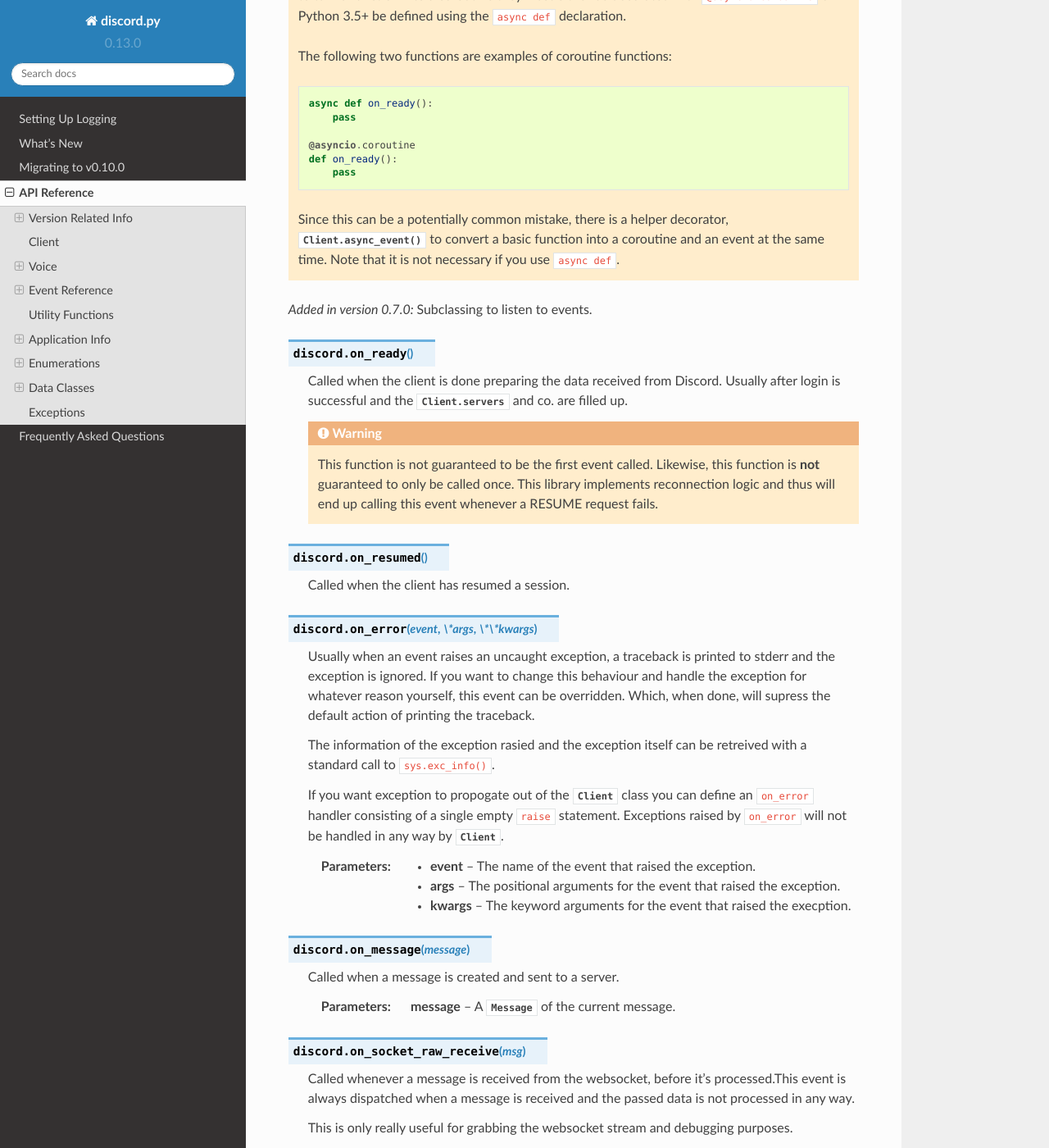
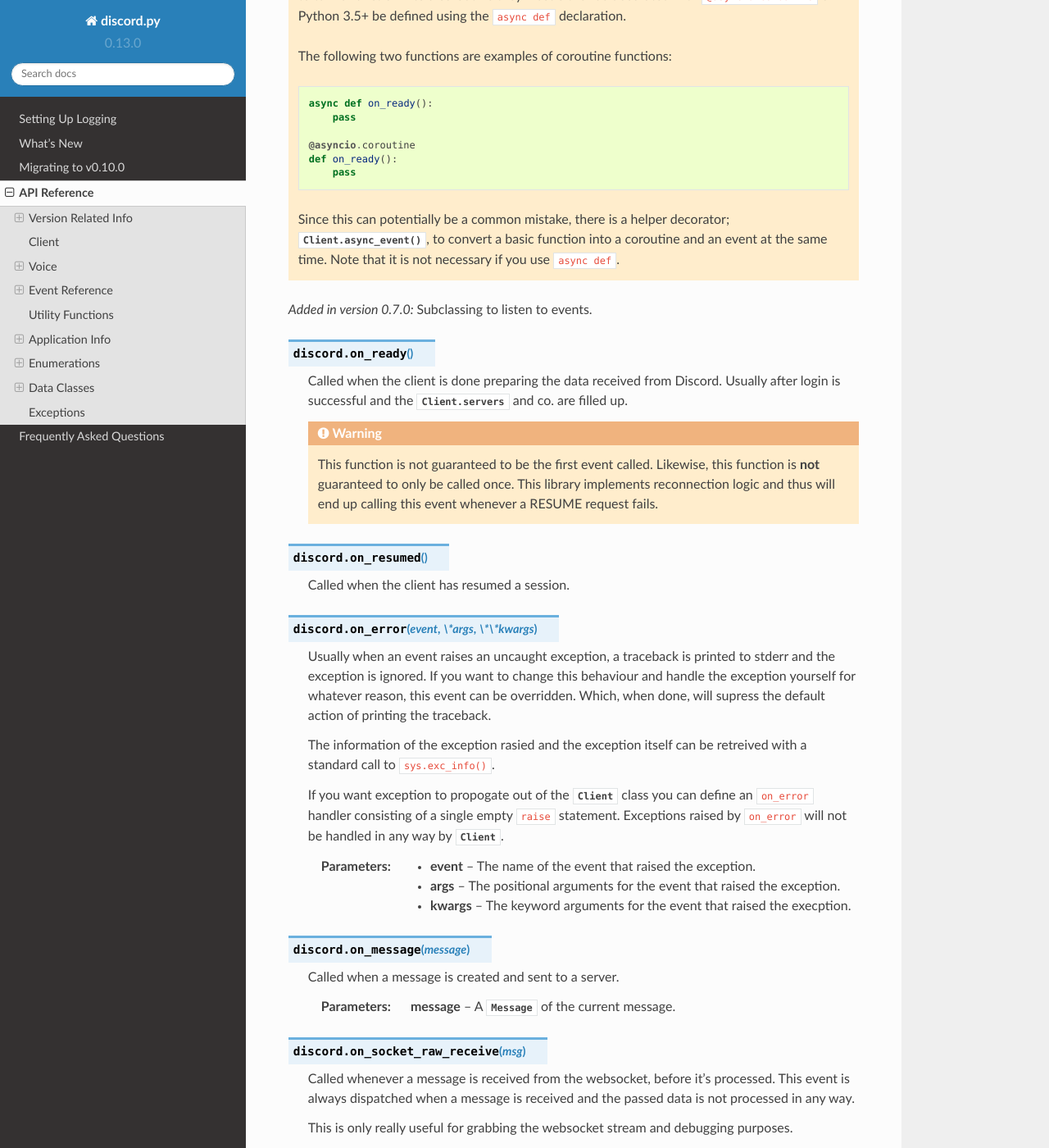
Before and after one commit to Rapptz/discord.py, a Sphinx documentation site: the page built from docs/api.rst, in a window 1280 px wide and 1400 px high, scrolled down 1880 px. Shown: the whole window at 82% size. Built offline with Sphinx 7.4.7 and the Read the Docs theme 2.0.0, drawn with Linux system fonts in a browser that asks for light colours; some of the changed text lies outside the part shown.

Commit message:
Fix typos and discrepancies in docs

```diff
--- a/docs/api.rst
+++ b/docs/api.rst
@@ -91,8 +91,8 @@
         def on_ready():
             pass
 
-    Since this can be a potentially common mistake, there is a helper
-    decorator, :meth:`Client.async_event` to convert a basic function
+    Since this can potentially be a common mistake, there is a helper
+    decorator; :meth:`Client.async_event`, to convert a basic function
     into a coroutine and an event at the same time. Note that it is
     not necessary if you use ``async def``.
 
@@ -119,8 +119,8 @@
 
     Usually when an event raises an uncaught exception, a traceback is
     printed to stderr and the exception is ignored. If you want to
-    change this behaviour and handle the exception for whatever reason
-    yourself, this event can be overridden. Which, when done, will
+    change this behaviour and handle the exception yourself for whatever reason,
+    this event can be overridden. Which, when done, will
     supress the default action of printing the traceback.
 
     The information of the exception rasied and the exception itself can
@@ -146,7 +146,7 @@
 .. function:: on_socket_raw_receive(msg)
 
     Called whenever a message is received from the websocket, before
-    it's processed.This event is always dispatched when a message is
+    it's processed. This event is always dispatched when a message is
     received and the passed data is not processed in any way.
 
     This is only really useful for grabbing the websocket stream and
@@ -222,8 +222,8 @@
 
     Called whenever a channel is updated. e.g. changed name, topic, permissions.
 
-    :param before: The :class:`Channel` that got updated with the old info.
-    :param after: The :class:`Channel` that got updated with the updated info.
+    :param before: The :class:`Channel` that got updated, with the old info.
+    :param after: The :class:`Channel` that got updated, with the updated info.
 
 .. function:: on_member_join(member)
               on_member_remove(member)
@@ -498,7 +498,6 @@
     .. attribute:: frankfurt
 
         The Frankfurt region.
-
     .. attribute:: brazil
 
         The Brazil region.
@@ -538,7 +537,7 @@
 
 .. class:: Status
 
-    Specifies a :class:`Member` 's status.
+    Specifies a :class:`Member`\'s status.
 
     .. attribute:: online
 
--- a/docs/migrating.rst
+++ b/docs/migrating.rst
@@ -101,7 +101,7 @@
 Coroutines
 -----------
 
-The biggest change that the library went through is that almost every function in :class:`Client`
+Another huge change that the library went through is that almost every function in :class:`Client`
 was changed to be a `coroutine <https://docs.python.org/3/library/asyncio-task.html>`_. Functions
 that are marked as a coroutine in the documentation must be awaited from or yielded from in order
 for the computation to be done. For example...
```
Also changed, not shown: other parts of docs/api.rst (+4 -4 lines), docs/logging.rst (+4 -4 lines).
